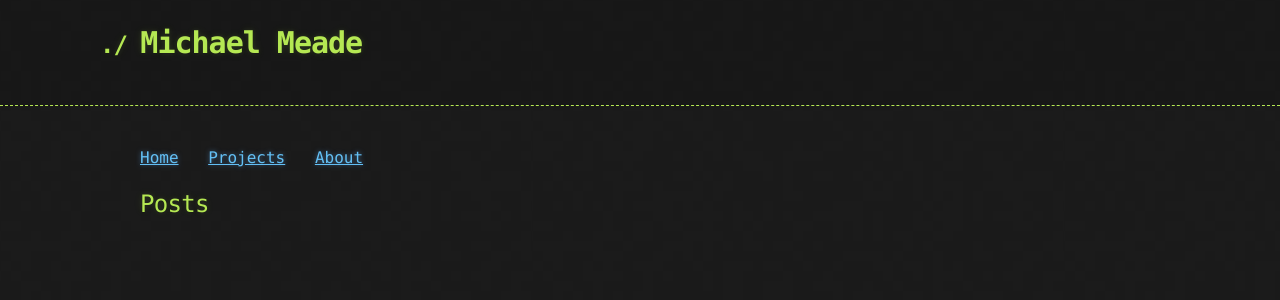
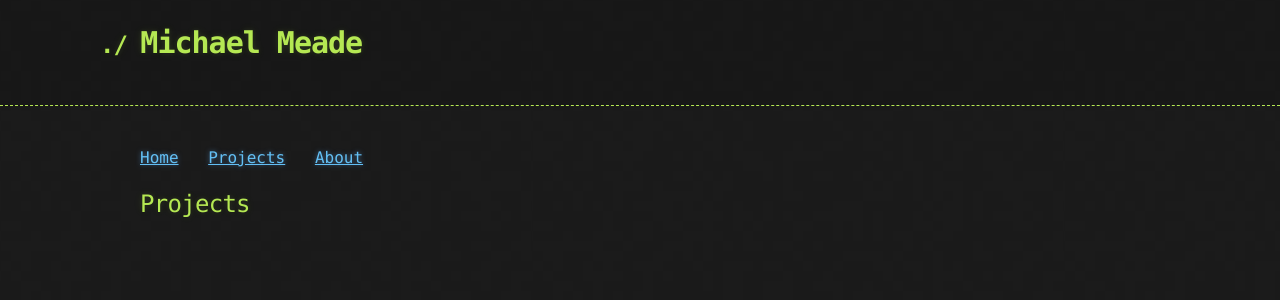
Before and after one commit to Michael-Meade/MinerFind, a Jekyll site: the page built from Projects.md, in a window 1280 px wide. Shown: the top 300 px of the page. Built offline with Jekyll 4.4.1, drawn with Linux system fonts in a browser that asks for light colours; our own code applies the rules of GitHub Pages for plain Markdown files; the repository's description, which GitHub fills in, is left out.

Commit message:
Update Projects.md

```diff
--- a/Projects.md
+++ b/Projects.md
@@ -1,4 +1,4 @@
-## Posts
+## Projects
 
 <ul>
   {% for post in site.Projects %}
```
